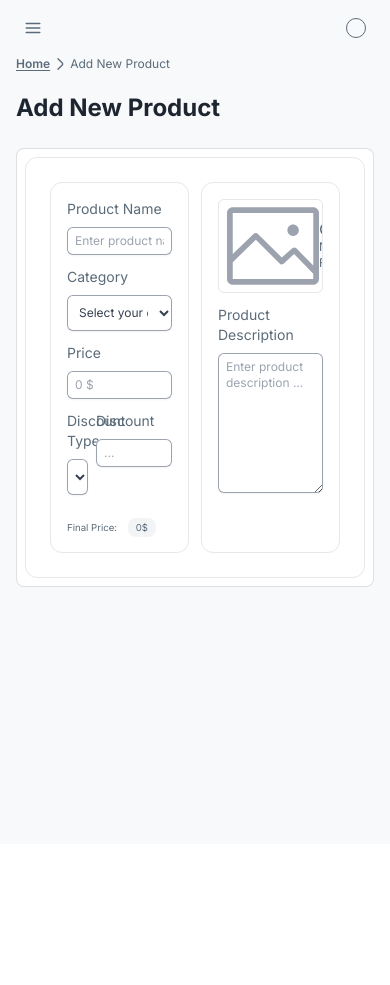
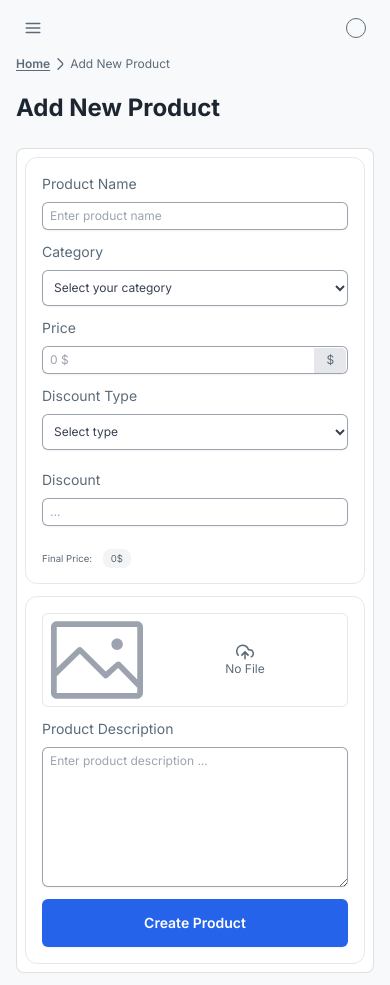
Before and after one commit to saeidsh777/Online-Shop--Group-Development-, a Next.js app: page /dashboard/add-new-product in a window 390 px wide. Before the commit the page ends 844 px from the top, so only its background shows below. Built offline with nearby package versions, Linux system fonts and the light colour scheme.

Commit message:
ADDED: General_Input_1 ClassName

```diff
--- a/components/Forms/AddNewProductFrom/AddNewProductFrom.jsx
+++ b/components/Forms/AddNewProductFrom/AddNewProductFrom.jsx
@@ -1,7 +1,9 @@
 'use client';
+import SubmitBtn from '@/components/Buttons/SubmitBtn/SubmitBtn';
 import Image from 'next/image';
 import { useRef, useState } from 'react';
 import { FiUploadCloud } from 'react-icons/fi';
+
 export default function AddNewProductFrom() {
     const [textInputFile, setTextInputFile] = useState('No File');
     const productImage = useRef();
@@ -20,8 +22,10 @@ export default function AddNewProductFrom() {
     }
 
     return (
-        <section className="bg-white rounded-xl border-gray-200 border p-6">
-            <form className=" grid grid-cols-2 gap-3" name="add-new-product">
+        <form
+            className=" grid grid-cols-1 lg:grid-cols-2 gap-3"
+            name="add-new-product"
+        >
             <div className="p-4 border border-gray-200 rounded-xl">
                 <div className="mb-3">
                     <label className="text-sm" htmlFor="name">
@@ -32,7 +36,7 @@ export default function AddNewProductFrom() {
                             id="name"
                             type="text"
                             placeholder="Enter product name"
-                                className="block hover:ring-blue-400 w-full p-2 rounded-md border-0 py-1.5 text-gray-700 shadow-sm ring-1 ring-inset ring-gray-400 placeholder:text-gray-400 focus-visible:ring-blue-400 focus-visible:outline focus-visible:outline-blue-50 sm:text-sm sm:leading-6"
+                            className="General_Input_1"
                         />
                     </div>
                 </div>
@@ -44,7 +48,7 @@ export default function AddNewProductFrom() {
                     <div className="mt-2">
                         <select
                             id="category"
-                                className="block bg-transparent hover:ring-blue-400 w-full p-2 h-[36px] rounded-md border-0 py-1.5 text-gray-700 shadow-sm ring-1 ring-inset ring-gray-400 placeholder:text-gray-400 focus-visible:ring-blue-400 focus-visible:outline focus-visible:outline-blue-50 sm:text-sm sm:leading-6 focus-visible:bg-transparent"
+                            className="General_Input_1 h-[36px]"
                         >
                             <option value="-1">Select your category</option>
                             <option value="1">Mobil</option>
@@ -55,24 +59,24 @@ export default function AddNewProductFrom() {
                     <label className="text-sm" htmlFor="price">
                         Price
                     </label>
-                        <div className="mt-2">
+                    <div className="mt-2 relative Input_Label_Dollar">
                         <input
                             id="price"
                             type="text"
                             placeholder="0 $"
-                                className="block hover:ring-blue-400 w-full p-2 rounded-md border-0 py-1.5 text-gray-700 shadow-sm ring-1 ring-inset ring-gray-400 placeholder:text-gray-400 focus-visible:ring-blue-400 focus-visible:outline focus-visible:outline-blue-50 sm:text-sm sm:leading-6"
+                            className="General_Input_1"
                         />
                     </div>
                 </div>
-                    <div className="flex gap-2">
-                        <div className="mb-3 w-[20%]">
+                <div className="flex flex-col md:flex-row gap-2">
+                    <div className="mb-3 w-full md:w-[30%]">
                         <label className="text-sm" htmlFor="discountType">
                             Discount Type
                         </label>
                         <div className="mt-2">
                             <select
                                 id="discountType"
-                                    className="block bg-transparent hover:ring-blue-400 w-full p-2 h-[36px] rounded-md border-0 py-1.5 text-gray-700 shadow-sm ring-1 ring-inset ring-gray-400 placeholder:text-gray-400 focus-visible:ring-blue-400 focus-visible:outline focus-visible:outline-blue-50 sm:text-sm sm:leading-6 focus-visible:bg-transparent"
+                                className="General_Input_1 h-[36px]"
                             >
                                 <option value="-1">Select type</option>
                                 <option value="Numerical">$</option>
@@ -89,7 +93,7 @@ export default function AddNewProductFrom() {
                                 id="price"
                                 type="text"
                                 placeholder="..."
-                                    className="block hover:ring-blue-400 w-full p-2 rounded-md border-0 py-1.5 text-gray-700 shadow-sm ring-1 ring-inset ring-gray-400 placeholder:text-gray-400 focus-visible:ring-blue-400 focus-visible:outline focus-visible:outline-blue-50 sm:text-sm sm:leading-6"
+                                className="General_Input_1"
                             />
                         </div>
                     </div>
@@ -152,12 +156,12 @@ export default function AddNewProductFrom() {
                             id="description"
                             type="text"
                             placeholder="Enter product description ..."
-                                className="block hover:ring-blue-400 w-full p-2 rounded-md border-0 py-1.5 text-gray-700 shadow-sm ring-1 ring-inset ring-gray-400 placeholder:text-gray-400 focus-visible:ring-blue-400 focus-visible:outline focus-visible:outline-blue-50 sm:text-sm sm:leading-6"
+                            className="General_Input_1"
                         ></textarea>
                     </div>
                 </div>
+                <SubmitBtn title="Create Product"/>
             </div>
         </form>
-        </section>
     );
 }
```
Lines whose indentation alone changed are shown as unchanged.
